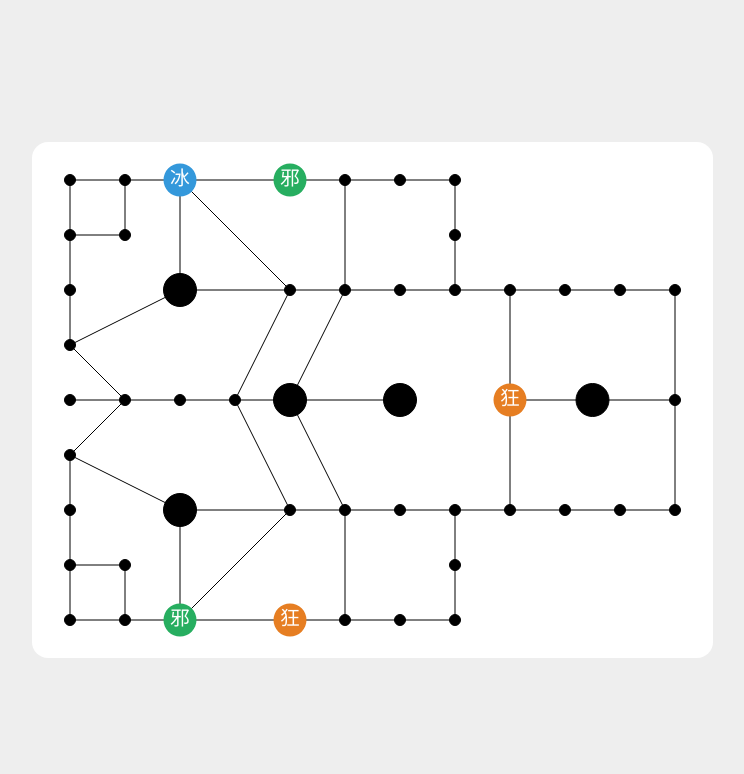
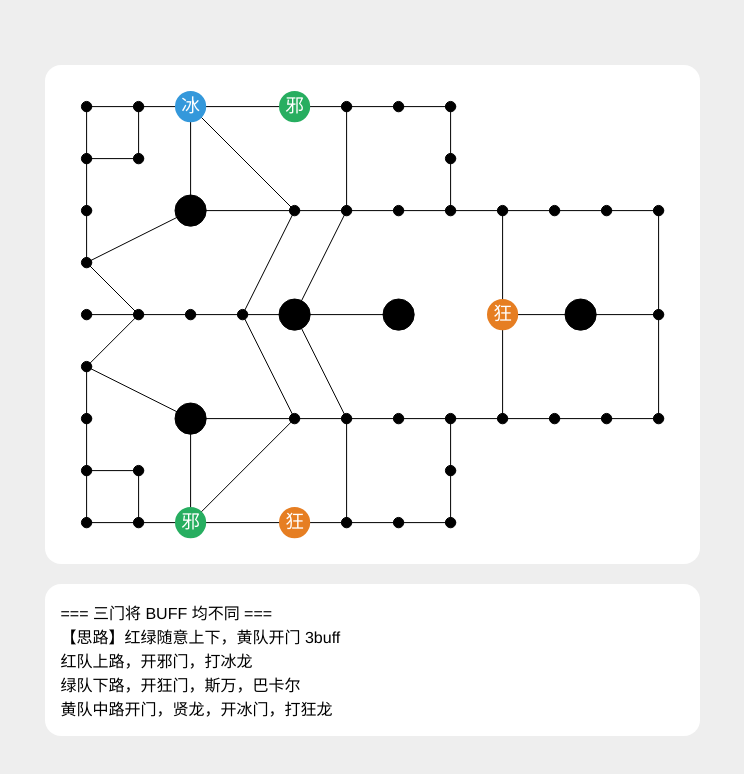
Before and after one commit to Gu-Miao/bacar-hard-scheme, a website built with Vite: page index.html in a window 1280 px wide. Shown: the whole page, without its empty margins (268-1012 px from the left). Built offline with nearby package versions, Linux system fonts and the light colour scheme.

Commit message:
Add route box and show the route

```diff
--- a/index.html
+++ b/index.html
@@ -8,7 +8,10 @@
     <link rel="stylesheet" href="/index.less" />
   </head>
   <body>
-    <canvas id="canvas"></canvas>
+    <div id="root">
+      <canvas id="canvas"></canvas>
+      <div id="route"></div>
+    </div>
     <script type="module" src="/index.ts"></script>
   </body>
 </html>
--- a/index.less
+++ b/index.less
@@ -5,17 +5,22 @@
 body {
   margin: 0;
   font-size: 16px;
-  height: 100vh;
+  min-height: 100vh;
   display: flex;
   justify-content: center;
   align-items: center;
   background-color: #eee;
+  font-family: Helvetica;
+  padding: 1em 0;
 }
 
-#canvas {
-  box-sizing: content-box;
-  padding: 1em;
+#canvas,
+#route {
   background-color: #fff;
   border-radius: 1em;
-  font-family: Helvetica;
 }
+
+#route {
+  margin-top: 1em;
+  padding: 1em;
+}
--- a/index.ts
+++ b/index.ts
@@ -2,41 +2,36 @@ import data, { Data, Buff } from './data'
 
 const canvas = document.getElementById('canvas') as HTMLCanvasElement
 const ctx = canvas.getContext('2d') as CanvasRenderingContext2D
+const route = document.getElementById('route') as HTMLDivElement
 
-let cellSize = 55
+const maxCellSize = 52
+let cellSize = maxCellSize
 const horizontalCells = 11
 const verticalCells = 8
-const padding = cellSize * 0.4
 
-const pointSize = cellSize * 0.1
-const bossSize = pointSize * 3
+let padding: number
+let pointSize: number
+let bossSize: number
 
 const buffMap: Record<string, Buff> = {}
 
-function getPosition(point: Data): [number, number] {
-  return [point.x * cellSize + padding, point.y * cellSize + padding]
+getComputed()
+render()
+
+window.addEventListener('resize', handleResize)
+
+function handleResize() {
+  cellSize = Math.min(maxCellSize, Math.floor(document.documentElement.clientWidth / 14.2))
+
+  getComputed()
+  render()
 }
 
-function getBuff(ableBuffs: Buff[]) {
-  const i = Math.round(Math.random() * (ableBuffs.length - 1))
-  return ableBuffs[i]
+function getComputed() {
+  padding = cellSize * 0.8
+  pointSize = cellSize * 0.1
+  bossSize = pointSize * 3
 }
-
-function drawBuff(point: Data, buff: Buff) {
-  ctx.beginPath()
-  renderPoint(point)
-  ctx.fillStyle = buff === '邪' ? '#27ae60' : buff === '冰' ? '#3498db' : '#e67e22'
-  ctx.fill()
-  ctx.closePath()
-
-  ctx.font = `${bossSize * 1.2}px Helvetica`
-  ctx.textAlign = 'center'
-  ctx.textBaseline = 'middle'
-  ctx.fillStyle = 'white'
-  ctx.fillText(buff, ...getPosition(point))
-}
-
-render()
 
 /** Clean canvas */
 function clean() {
@@ -45,6 +40,12 @@ function clean() {
   canvas.height = verticalCells * cellSize + padding * 2
 }
 
+/**
+ * Draw point
+ *
+ * @param i Index
+ * @param point Point data
+ */
 function drawPoint(i: number, point: Data) {
   if (point.ableBuffs) {
     buffMap[i] = getBuff(point.ableBuffs)
@@ -54,6 +55,11 @@ function drawPoint(i: number, point: Data) {
   renderPoint(point)
 }
 
+/**
+ * Render point on canvas
+ *
+ * @param point Point data
+ */
 function renderPoint(point: Data) {
   const [x, y] = getPosition(point)
   const radius = point.ableBuffs || point.monster ? bossSize : pointSize
@@ -61,6 +67,12 @@ function renderPoint(point: Data) {
   ctx.arc(x, y, radius, 0, Math.PI * 2)
 }
 
+/**
+ * Render line on canvas
+ *
+ * @param p1 Point 1 data
+ * @param p2 Point 2 data
+ */
 function renderLine(p1: Data, p2: Data) {
   ctx.moveTo(...getPosition(p1))
   ctx.lineTo(...getPosition(p2))
@@ -112,16 +124,12 @@ function render() {
     const yellowDragon = watcherBuffMap[redDragon]
     const eliteName = getEliteName(getRestBuff(redDragon, yellowDragon))
 
-    console.log('=== 上下 buff 相同 ===')
-    console.log('【思路】绿先打精英，红黄上下待机')
-    console.log(
-      '【思路】全场只有 2 种 buff，绿队去打剩下 buff 区域的精英，有 3 种，绿队去长脚怪 buff 区域的精英',
-    )
-    console.log(`绿队${eliteName}，中路开门，BOSS`)
-    console.log(`红队${redRoute}路，开${yellowDragon}门，打${redDragon}龙`)
-    console.log(`黄队${yellowRoute}路，贤龙，开${redDragon}门，打${yellowDragon}龙`)
-    console.log('红黄等绿队打完精英再进门将')
-    console.log('=== 上下 buff 相同 ===')
+    route.innerHTML = `=== 上下 buff 相同 ===<br/>
+【思路】绿先打精英，红黄上下待机，全场只有 2 种 buff，绿队去打剩下 buff 区域的<br/>精英，有 3 种，绿队去长脚怪 buff 区域的精英<br/>
+绿队${eliteName}，中路开门，BOSS<br/>
+红队${redRoute}路，开${yellowDragon}门，打${redDragon}龙<br/>
+黄队${yellowRoute}路，贤龙，开${redDragon}门，打${yellowDragon}龙<br/>
+红黄等绿队打完精英再进门将`
   }
   // 天选开局
   // 邪狂/邪冰/狂冰 3 种情况，上下路 buff 位置 2 种，另一个门将的 buff 2种，共 12 种
@@ -132,11 +140,10 @@ function render() {
   ) {
     const eliteName = getEliteName(getRestBuff(buffMap[22], buffMap[38]))
 
-    console.log('=== 天选开局 ===')
-    console.log('【思路】红黄互开，绿队先开中路再 3buff')
-    console.log(`绿队中路开门，贤龙，${eliteName}，巴卡尔`)
-    console.log(`红黄${buffMap[22]}${buffMap[38]}互开`)
-    console.log('=== 天选开局 ===')
+    route.innerHTML = `=== 天选开局 ===<br/>
+【思路】红黄互开，绿队先开中路再 3buff<br/>
+绿队中路开门，贤龙，${eliteName}，巴卡尔<br/>
+红黄${buffMap[22]}${buffMap[38]}互开`
   }
   // 三个门将 BUFF 都不相同
   // 三个门将 buff 组合（狂冰邪/冰邪狂）2 种，上下路 buff 不同 2*3 有 6 种，共 12 种
@@ -153,12 +160,11 @@ function render() {
     const yellowWatcher = getRestBuff(redWatcher, greenWathcer)
     const yellowDragon = watcherBuffMap[yellowWatcher]
 
-    console.log('=== 三门将 BUFF 均不同 ===')
-    console.log('【思路】红绿随意上下，黄队开门 3buff')
-    console.log(`红队上路，开${redWatcher}门，打${redDragon}龙`)
-    console.log(`绿队下路，开${greenWathcer}门，${eliteName}，巴卡尔`)
-    console.log(`黄队中路开门，贤龙，开${yellowWatcher}门，打${yellowDragon}龙`)
-    console.log('=== 三门将 BUFF 均不同 ===')
+    route.innerHTML = `=== 三门将 BUFF 均不同 ===<br/>
+【思路】红绿随意上下，黄队开门 3buff<br/>
+红队上路，开${redWatcher}门，打${redDragon}龙<br/>
+绿队下路，开${greenWathcer}门，${eliteName}，巴卡尔<br/>
+黄队中路开门，贤龙，开${yellowWatcher}门，打${yellowDragon}龙`
   }
   // 311
   // 相同 buff 的门将的位置组合（位置确定，门将 buff 确定）3 种，另一个有相同 buff 的长脚
@@ -174,12 +180,11 @@ function render() {
     const yellowWatcher = redDragon
     const yellowDragon = getRestBuff(redDragon, greenWathcer)
 
-    console.log('=== 311 ===')
-    console.log('【思路】红走 3，绿穿 2，黄中路 3buff')
-    console.log(`红队${redRoute}路，开${redWatcher}门，打${redDragon}龙`)
-    console.log(`绿队${greenRoute}路，开${greenWathcer}门，${eliteName}，巴卡尔`)
-    console.log(`黄队中路开门，贤龙，开${yellowWatcher}门，打${yellowDragon}龙`)
-    console.log('=== 311 ===')
+    route.innerHTML = `=== 311 ===<br/>
+【思路】红走 3，绿穿 2，黄中路 3buff<br/>
+红队${redRoute}路，开${redWatcher}门，打${redDragon}龙<br/>
+绿队${greenRoute}路，开${greenWathcer}门，${eliteName}，巴卡尔<br/>
+黄队中路开门，贤龙，开${yellowWatcher}门，打${yellowDragon}龙`
   }
   // 221
   // 第一种相同 buff 的门将位置（确定位置，确定 buff）3 种，剩余一个门将和长脚的位置（门将位
@@ -195,15 +200,60 @@ function render() {
     const yellowWatcher = redDragon
     const yellowDragon = getRestBuff(redDragon, greenWathcer)
 
-    console.log('=== 221 ===')
-    console.log('【思路】红走 2，绿穿 2，黄中路 3buff')
-    console.log(`红队${redRoute}路，开${redWatcher}门，打${redDragon}龙`)
-    console.log(`绿队${greenRoute}路，开${greenWathcer}门，${eliteName}，巴卡尔`)
-    console.log(`黄队中路开门，贤龙，开${yellowWatcher}门，打${yellowDragon}龙`)
-    console.log('=== 221 ===')
+    route.innerHTML = `=== 221 ===<br/>
+【思路】红走 2，绿穿 2，黄中路 3buff<br/>
+红队${redRoute}路，开${redWatcher}门，打${redDragon}龙<br/>
+绿队${greenRoute}路，开${greenWathcer}门，${eliteName}，巴卡尔<br/>
+黄队中路开门，贤龙，开${yellowWatcher}门，打${yellowDragon}龙`
   }
 }
 
+/**
+ * Get pixel position of point
+ *
+ * @param point Point data
+ * @returns A tuple of pixel position on canvas
+ */
+function getPosition(point: Data): [number, number] {
+  return [point.x * cellSize + padding, point.y * cellSize + padding]
+}
+
+/**
+ * Get a random buff
+ *
+ * @param ableBuffs Possible Buffs
+ * @returns A random buff
+ */
+function getBuff(ableBuffs: Buff[]): Buff {
+  const i = Math.round(Math.random() * (ableBuffs.length - 1))
+  return ableBuffs[i]
+}
+
+/**
+ * Draw buff point
+ *
+ * @param point Point data
+ * @param buff Buff of the point
+ */
+function drawBuff(point: Data, buff: Buff) {
+  ctx.beginPath()
+  renderPoint(point)
+  ctx.fillStyle = buff === '邪' ? '#27ae60' : buff === '冰' ? '#3498db' : '#e67e22'
+  ctx.fill()
+  ctx.closePath()
+
+  ctx.font = `${bossSize * 1.2}px Helvetica`
+  ctx.textAlign = 'center'
+  ctx.textBaseline = 'middle'
+  ctx.fillStyle = 'white'
+  ctx.fillText(buff, ...getPosition(point))
+}
+
+/**
+ * Get buff of '2' for the special situation 211
+ *
+ * @returns buff of '2'
+ */
 function get2From221(): Buff {
   const buffs = Object.values(buffMap)
   let count = 0
@@ -221,10 +271,21 @@ function get2From221(): Buff {
   return buffMap[22]
 }
 
+/**
+ * Get route
+ *
+ * @param buff Buff
+ * @returns Route
+ */
 function getRoute(buff: Buff) {
   return buff === buffMap[22] ? '上' : '下'
 }
 
+/**
+ * Confirm if it is a special situation 311
+ *
+ * @returns Ture or false
+ */
 function is311() {
   const buffs = Object.values(buffMap)
   const map = {
@@ -244,6 +305,11 @@ function is311() {
   return false
 }
 
+/**
+ * Get buff of '3' for special situation 311
+ *
+ * @returns Buff
+ */
 //@ts-ignore
 function get3From311(): Buff {
   const buffs = Object.values(buffMap)
@@ -262,7 +328,13 @@ function get3From311(): Buff {
   }
 }
 
-function getRestBuff(...buffs: Buff[]) {
+/**
+ * Get the rest buff
+ *
+ * @param buffs Array of buffs
+ * @returns The rest buff
+ */
+function getRestBuff(...buffs: Buff[]): Buff {
   const arr: Buff[] = ['邪', '狂', '冰']
   for (let i = 0; i < buffs.length; i++) {
     const index = arr.findIndex(buff => buff === buffs[i])
@@ -272,6 +344,12 @@ function getRestBuff(...buffs: Buff[]) {
   return arr[0]
 }
 
+/**
+ * Get name of elite according to buff
+ *
+ * @param buff Buff
+ * @returns Elite name
+ */
 function getEliteName(buff: Buff) {
   return buff === '邪' ? '斯万' : buff === '狂' ? '埃克莱尔' : '司特茨'
 }
```
